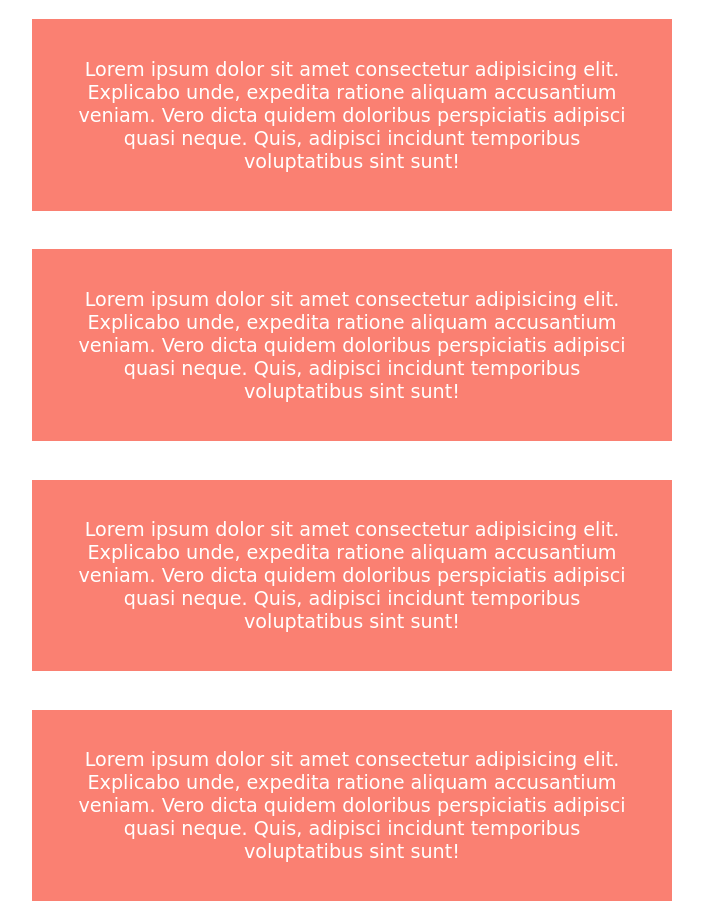
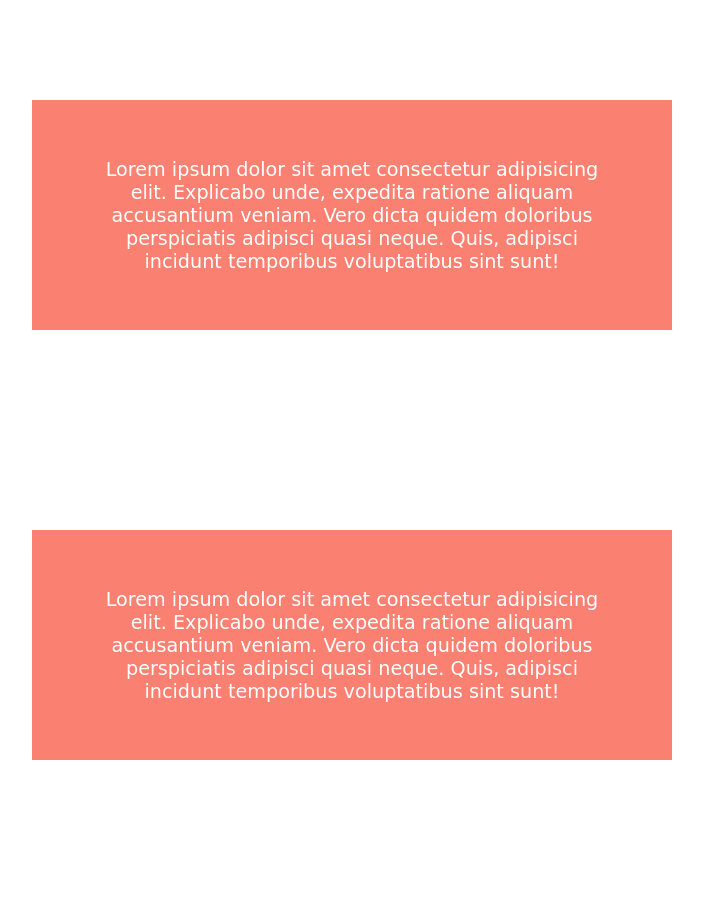
Before and after one commit to LewisNozaki/Intersection-observer-practice, a plain HTML site: page index.html in a window 1280 px wide. Shown: the top 904 px of the page, without its empty margins (288-991 px from the left). Drawn offline with Linux system fonts and the light colour scheme; a web font is replaced by a local one.

Commit message:
updated the margin and padding and also added the transition on the p element

```diff
--- a/style.css
+++ b/style.css
@@ -6,6 +6,7 @@
 
 html {
   box-sizing: border-box;
+  scroll-behavior: smooth;
 }
 
 body {
@@ -20,13 +21,15 @@ body {
 }
 
 p {
+  margin: 100px auto;
   width: 50%;
-  padding: 2em;
+  padding: 3em;
   font-size: 1.2em;
   border: none;
   background: salmon;
   color: #fff;
   text-align: center;
+  transition: opacity 0.3s;
 }
 
 .fadeout {
```
